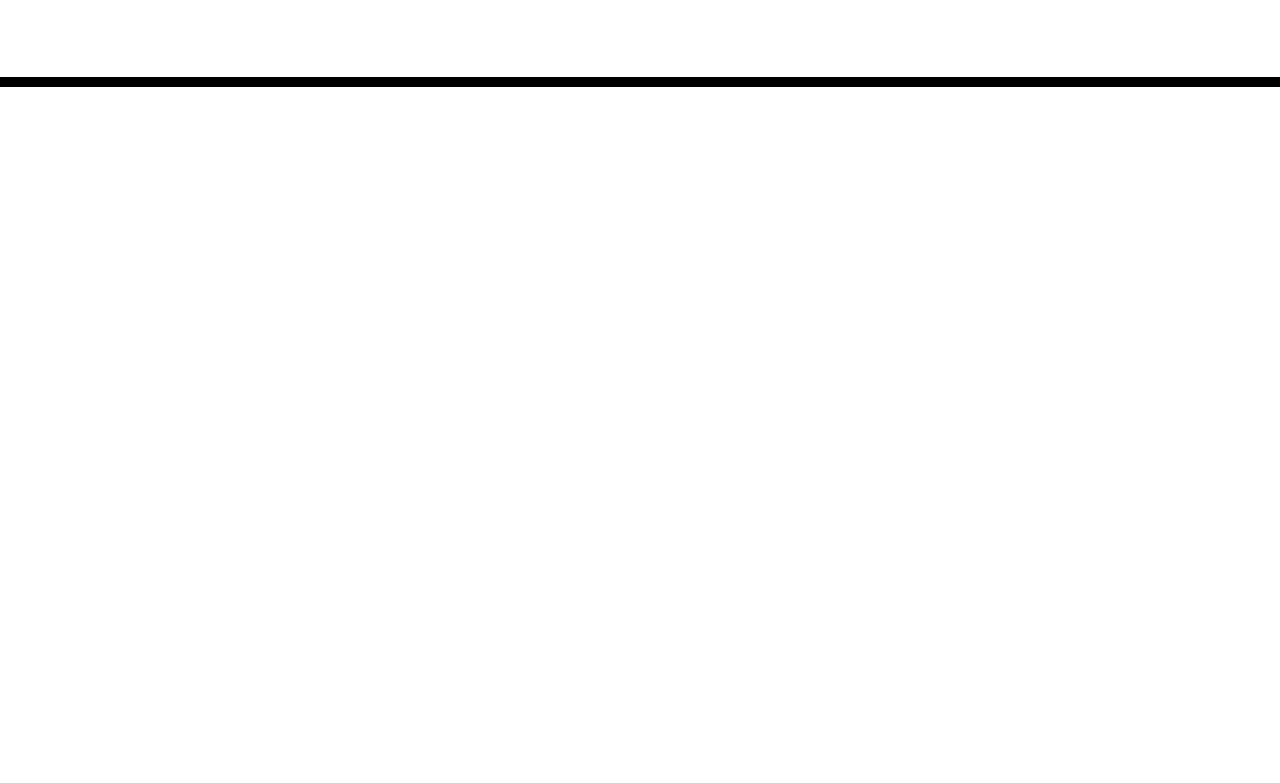
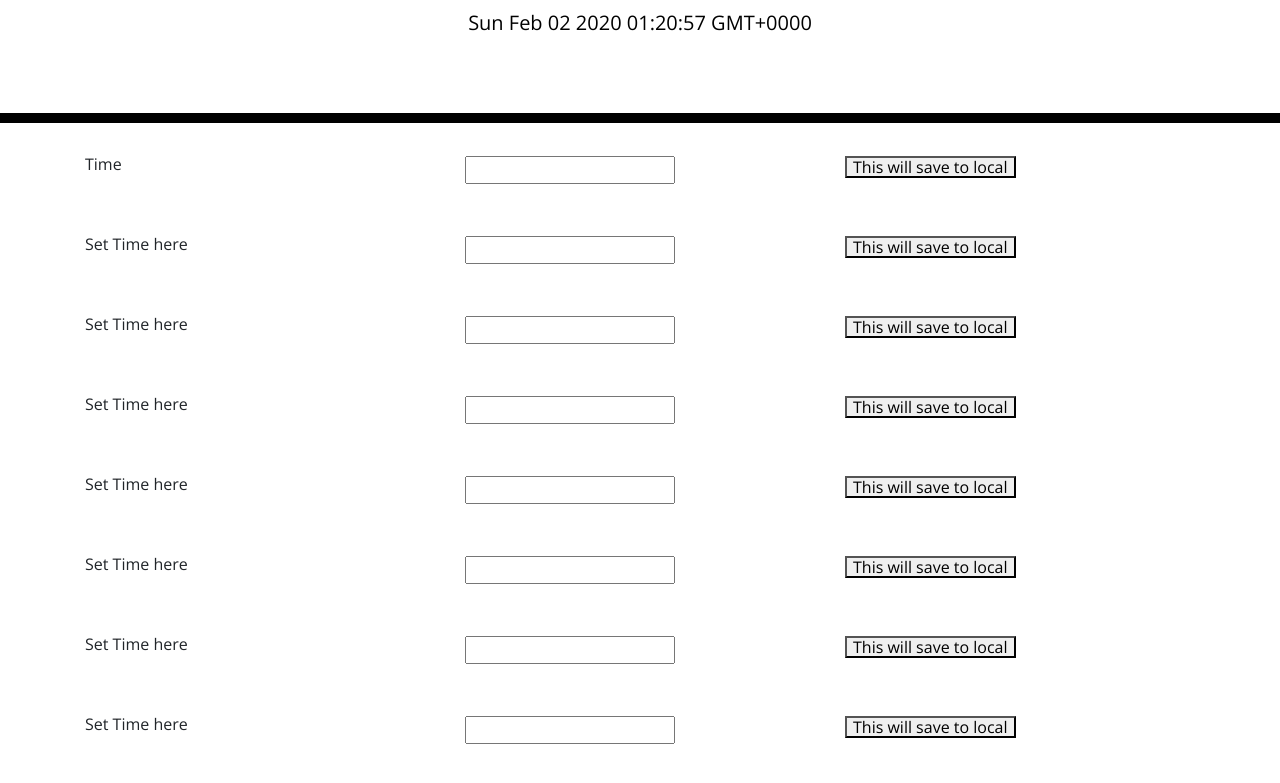
Before and after one commit to nozzy23/DayPlanner, a plain HTML site: page index.html in a window 1280 px wide. Shown: the part 181-964 px from the top of the page. Before the commit the page ends 800 px from the top, so only its background shows below. Drawn offline with nearby package versions, Linux system fonts and the light colour scheme.

Commit message:
added rows

```diff
--- a/code.js
+++ b/code.js
@@ -5,9 +5,12 @@ Building our app should involve in
 3, In each column they will add any text.
 4, Once the text has been complete the client will press the save button. (This action will save the text into local storage.)
 5, Depending on the time of the day the rows will change different colors
+
+Thing that have been completed
+added moment JS library.
+rows and collums have been added
+
+time on the top has been added
+
+
 */
-
-<script src="moment.js"></script>
-<script>
-    moment().format();
-</script>
--- a/index.html
+++ b/index.html
@@ -30,6 +30,55 @@
     </header>
     <div class="container">
       <!-- Timeblocks go here -->
+
+      <div class="row">
+        <div class="col-sm time">Time</div>
+        <div class="col-sm text"><input type="text"></div>
+        <div class="col-sm save"><button>This will save to local</button></div>
+      </div>
+
+      <div class="row">
+        <div class="col-sm time">Set Time here</div>
+        <div class="col-sm text"><input type="text"></div>
+        <div class="col-sm save"><button>This will save to local</button></div>
+      </div>
+
+      <div class="row">
+        <div class="col-sm time">Set Time here</div>
+        <div class="col-sm text"><input type="text"></div>
+        <div class="col-sm save"><button>This will save to local</button></div>
+      </div>
+
+      <div class="row">
+        <div class="col-sm time">Set Time here</div>
+        <div class="col-sm text"><input type="text"></div>
+        <div class="col-sm save"><button>This will save to local</button></div>
+      </div>
+
+      <div class="row">
+        <div class="col-sm time">Set Time here</div>
+        <div class="col-sm text"><input type="text"></div>
+        <div class="col-sm save"><button>This will save to local</button></div>
+      </div>
+
+      <div class="row">
+        <div class="col-sm time">Set Time here</div>
+        <div class="col-sm text"><input type="text"></div>
+        <div class="col-sm save"><button>This will save to local</button></div>
+      </div>
+
+      <div class="row">
+        <div class="col-sm time">Set Time here</div>
+        <div class="col-sm text"><input type="text"></div>
+        <div class="col-sm save"><button>This will save to local</button></div>
+      </div>
+
+      <div class="row">
+        <div class="col-sm time">Set Time here</div>
+        <div class="col-sm text"><input type="text"></div>
+        <div class="col-sm save"><button>This will save to local</button></div>
+      </div>
+
     </div>
 <!-----------------------script------------------>
     <script src="https://code.jquery.com/jquery-3.4.1.min.js"></script>
@@ -37,7 +86,12 @@
     <script src="Library/moment.min.js"></script>
 
     <script>
-    console.log(moment());
+    var timeNow = moment();
+    $("#currentDay").text(timeNow);
+
+
+
+
     </script>
 
   </body>
```
